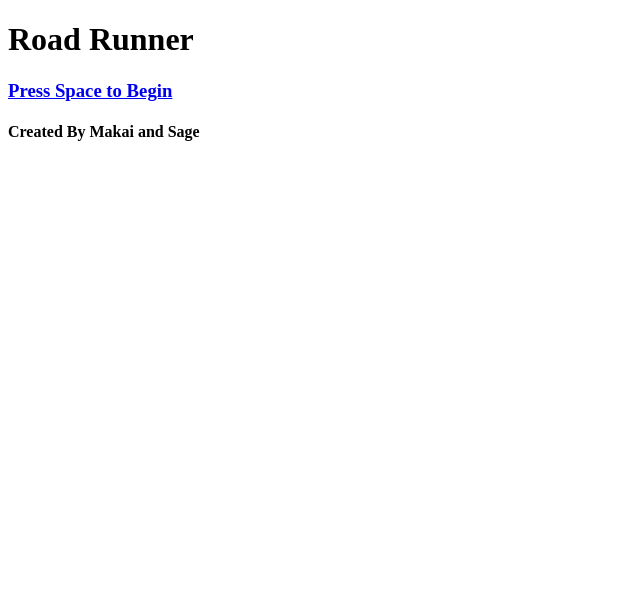
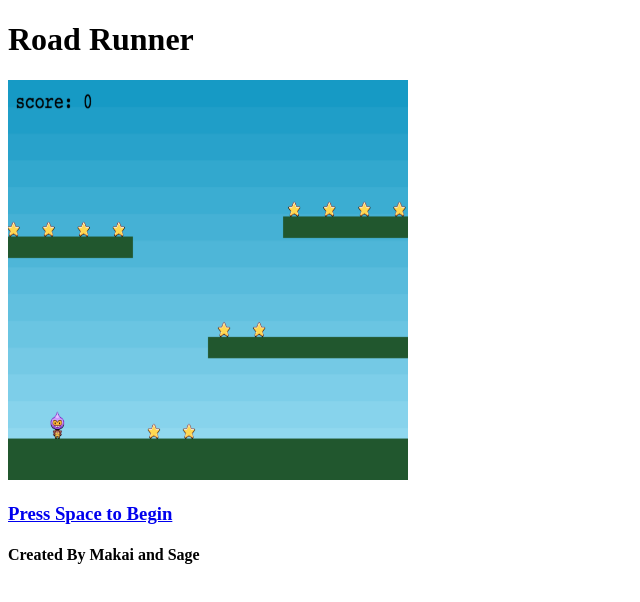
Before and after one commit to slumpedsage/roadrunner, a plain HTML site: page index.html in a window 1280 px wide. Shown: the whole page, without its empty margins (0-640 px from the left). Drawn offline with Linux system fonts and the light colour scheme.

Commit message:
add homepage screenshot

```diff
--- a/index.html
+++ b/index.html
@@ -5,6 +5,8 @@
 </head>
     <body>
         <h1>Road Runner</h1>
+
+<img src="/images/screnshot.png" height="400" width="400">
 
         <a href="story.html">
             <h3>Press Space to Begin</h3>
```
Also changed, not shown: images/screnshot.png (added).
